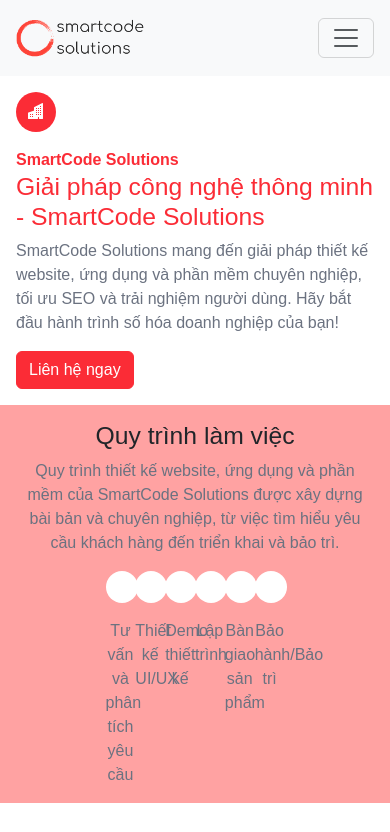
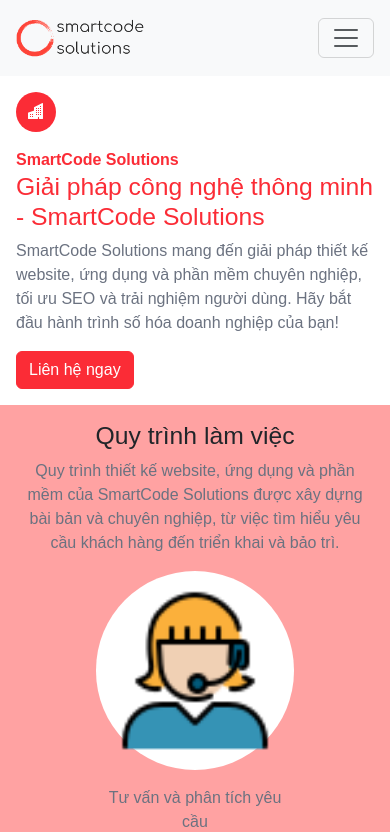
Before and after one commit to vmtri96/landing-page, a Next.js app: page / in a window 390 px wide. Shown: the top 832 px of the page. Built offline with nearby package versions, Linux system fonts and the light colour scheme.

Commit message:
fix responsive working process section

```diff
--- a/src/app/page.js
+++ b/src/app/page.js
@@ -78,8 +78,9 @@
           <h2>Quy trình làm việc</h2>
           <p className="text-content col-sm-12 col-lg-6 text-center">Quy trình thiết kế website, ứng dụng và phần mềm của SmartCode Solutions được xây dựng bài bản và chuyên nghiệp, từ việc tìm hiểu yêu cầu khách hàng đến triển khai và bảo trì.</p>
         </div>
-        <div className="d-flex container flex-wrap justify-content-center">
-          <div className="col-1">
+        <div className="container">
+          <div className="row justify-content-center">
+            <div className="col-7 col-sm-3 col-lg-2 col-xl-1">
               <div className="bg-white rounded-circle mb-3 d-flex justify-content-center align-items-center p-3 position-relative">
                 <img src="/images/workflow-step-01.png" className="img-fluid w-100 h-100"/>
                 <div className="d-flex bg-primary rounded-circle justify-content-center align-items-center badge mobile-hidden">
@@ -91,7 +92,7 @@
               </div>
             </div>
             <div className="col-1 mobile-hidden">{View_1}</div>
-          <div className="col-1">
+            <div className="col-7 col-sm-3 col-lg-2 col-xl-1">
               <div className="bg-white rounded-circle mb-3 d-flex justify-content-center align-items-center p-3 position-relative">
                 <img src="/images/workflow-step-02.png" className="img-fluid w-100 h-100"/>
                 <div className="d-flex bg-primary rounded-circle justify-content-center align-items-center badge mobile-hidden">
@@ -103,7 +104,7 @@
               </div>
             </div>
             <div className="col-1 mobile-hidden">{View_2}</div>
-          <div className="col-1">
+            <div className="col-7 col-sm-3 col-lg-2 col-xl-1">
               <div className="bg-white rounded-circle mb-3 d-flex justify-content-center align-items-center p-3 position-relative">
                 <img src="/images/workflow-step-03.png" className="img-fluid w-100 h-100"/>
                 <div className="d-flex bg-primary rounded-circle justify-content-center align-items-center badge mobile-hidden">
@@ -115,7 +116,7 @@
               </div>
             </div>
             <div className="col-1 mobile-hidden">{View_3}</div>
-          <div className="col-1">
+            <div className="col-7 col-sm-3 col-lg-2 col-xl-1">
               <div className="bg-white rounded-circle mb-3 d-flex justify-content-center align-items-center p-3 position-relative">
                 <img src="/images/workflow-step-04.png" className="img-fluid w-100 h-100"/>
                 <div className="d-flex bg-primary rounded-circle justify-content-center align-items-center badge mobile-hidden">
@@ -127,7 +128,7 @@
               </div>
             </div>
             <div className="col-1 mobile-hidden">{View_4}</div>
-          <div className="col-1">
+            <div className="col-7 col-sm-3 col-lg-2 col-xl-1">
               <div className="bg-white rounded-circle mb-3 d-flex justify-content-center align-items-center p-3 position-relative">
                 <img src="/images/workflow-step-05.png" className="img-fluid w-100 h-100"/>
                 <div className="d-flex bg-primary rounded-circle justify-content-center align-items-center badge mobile-hidden">
@@ -139,7 +140,7 @@
               </div>
             </div>
             <div className="col-1 mobile-hidden">{View_5}</div>
-          <div className="col-1">
+            <div className="col-7 col-sm-3 col-lg-2 col-xl-1">
               <div className="bg-white rounded-circle mb-3 d-flex justify-content-center align-items-center p-3 position-relative">
                 <img src="/images/workflow-step-06.png" className="img-fluid w-100 h-100"/>
                 <div className="d-flex bg-primary rounded-circle justify-content-center align-items-center badge mobile-hidden">
@@ -151,6 +152,7 @@
               </div>
             </div>
           </div>
+        </div>
       </section>
     </div>
   );
```
Lines whose indentation alone changed are shown as unchanged.
